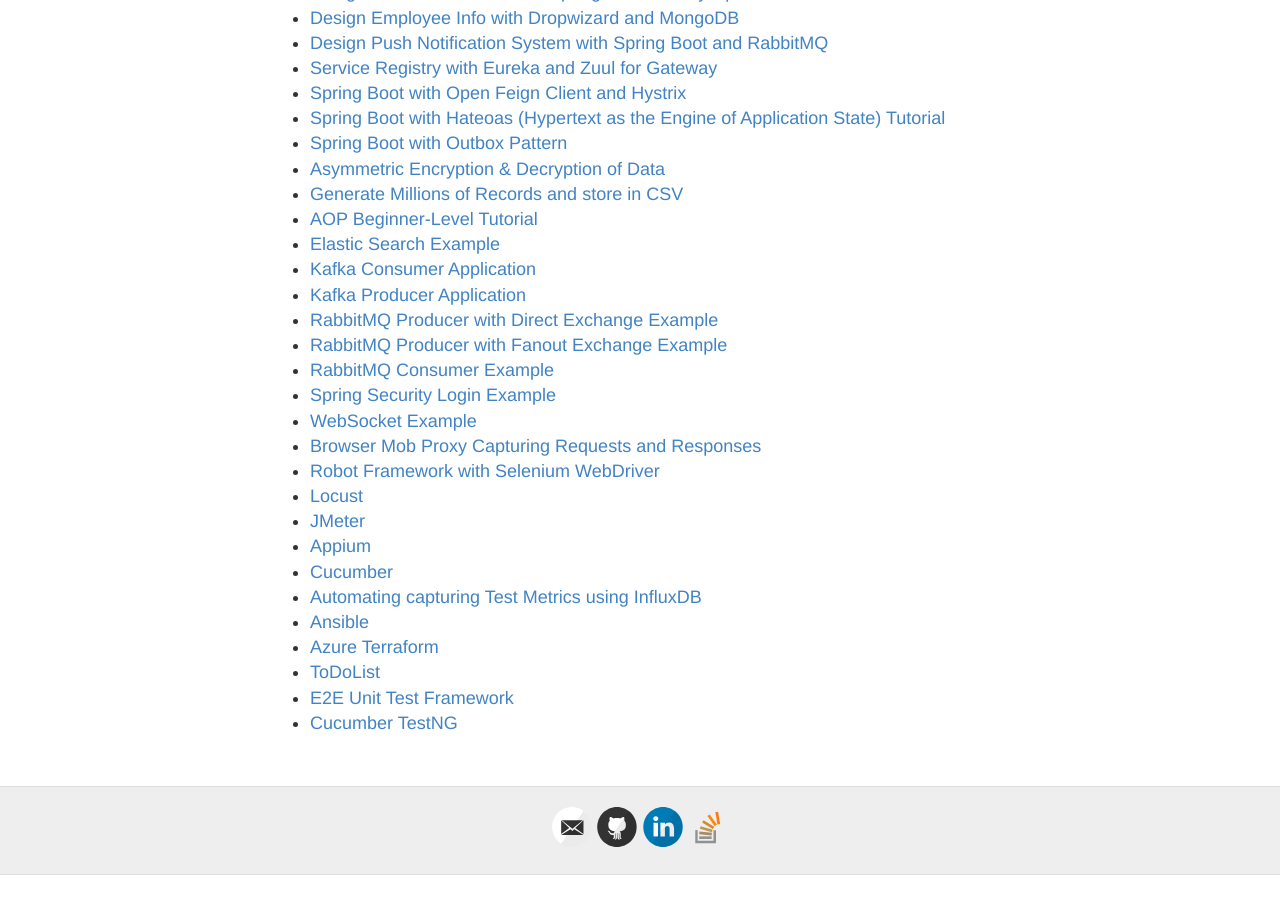
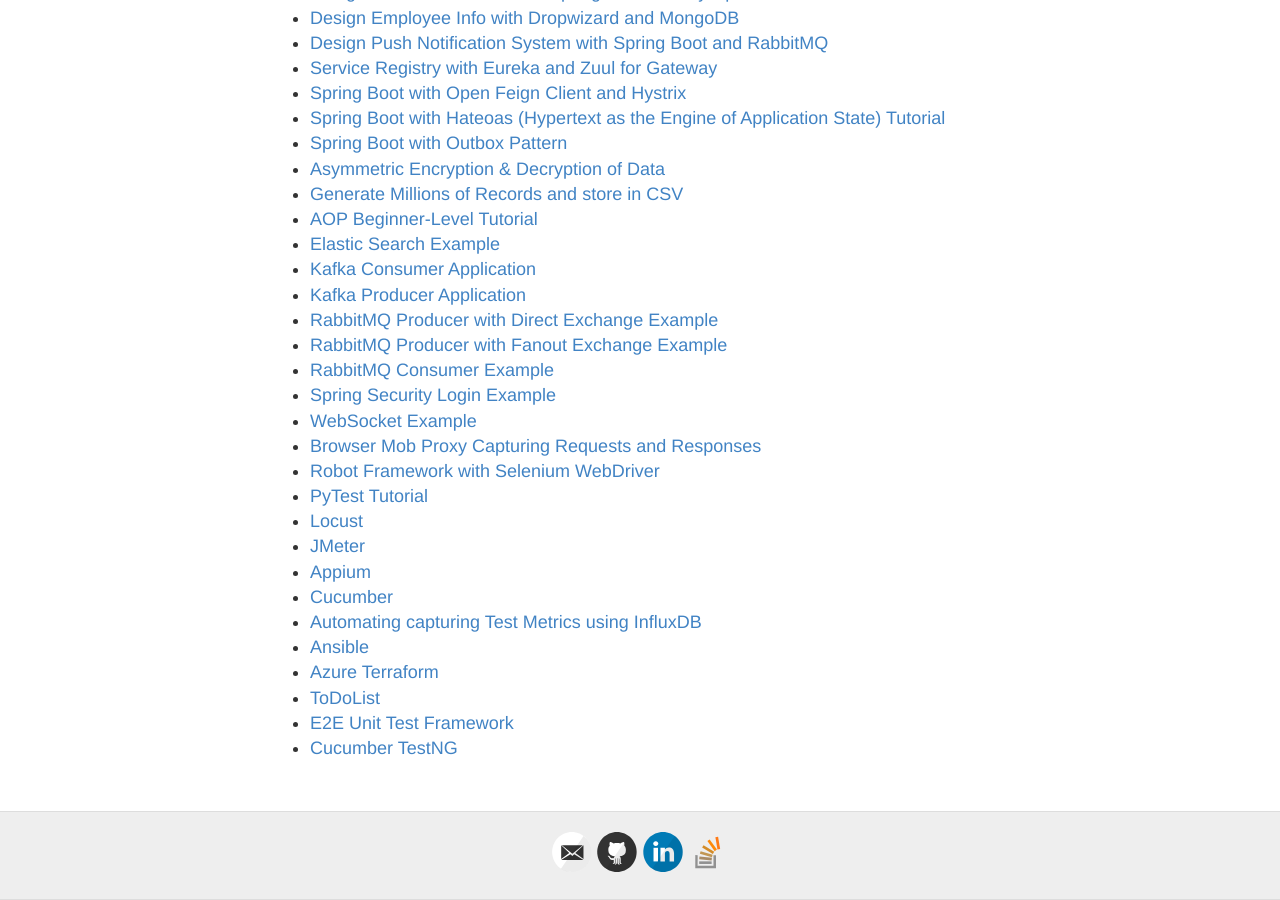
Before and after one commit to amritkrishan/amritkrishan.github.io, a Jekyll site: the page built from blog.md, in a window 1280 px wide and 900 px high, scrolled down 591 px. Built offline with Jekyll 4.4.1, drawn with Linux system fonts in a browser that asks for light colours; before the commit the page ends 1466 px from its top, so only the background shows below that.

Commit message:
Update blog.md

```diff
--- a/blog.md
+++ b/blog.md
@@ -43,6 +43,7 @@ GitHib Repos!
 	<li><a href="https://github.com/amritkrishan/WebSocket">WebSocket Example</a></li>
 	<li><a href="https://github.com/amritkrishan/BrowserMobProxy">Browser Mob Proxy Capturing Requests and Responses</a></li>
 	<li><a href="https://github.com/amritkrishan/Robot-Selenium-Webdriver">Robot Framework with Selenium WebDriver</a></li>
+	<li><a href="https://github.com/amritkrishan/pytest">PyTest Tutorial</a></li>
 	<li><a href="https://github.com/amritkrishan/locust-tutorial">Locust</a></li>
 	<li><a href="https://github.com/amritkrishan/jMeter">JMeter</a></li>
 	<li><a href="https://github.com/amritkrishan/Appium/tree/master/MyProject">Appium</a></li>
```
